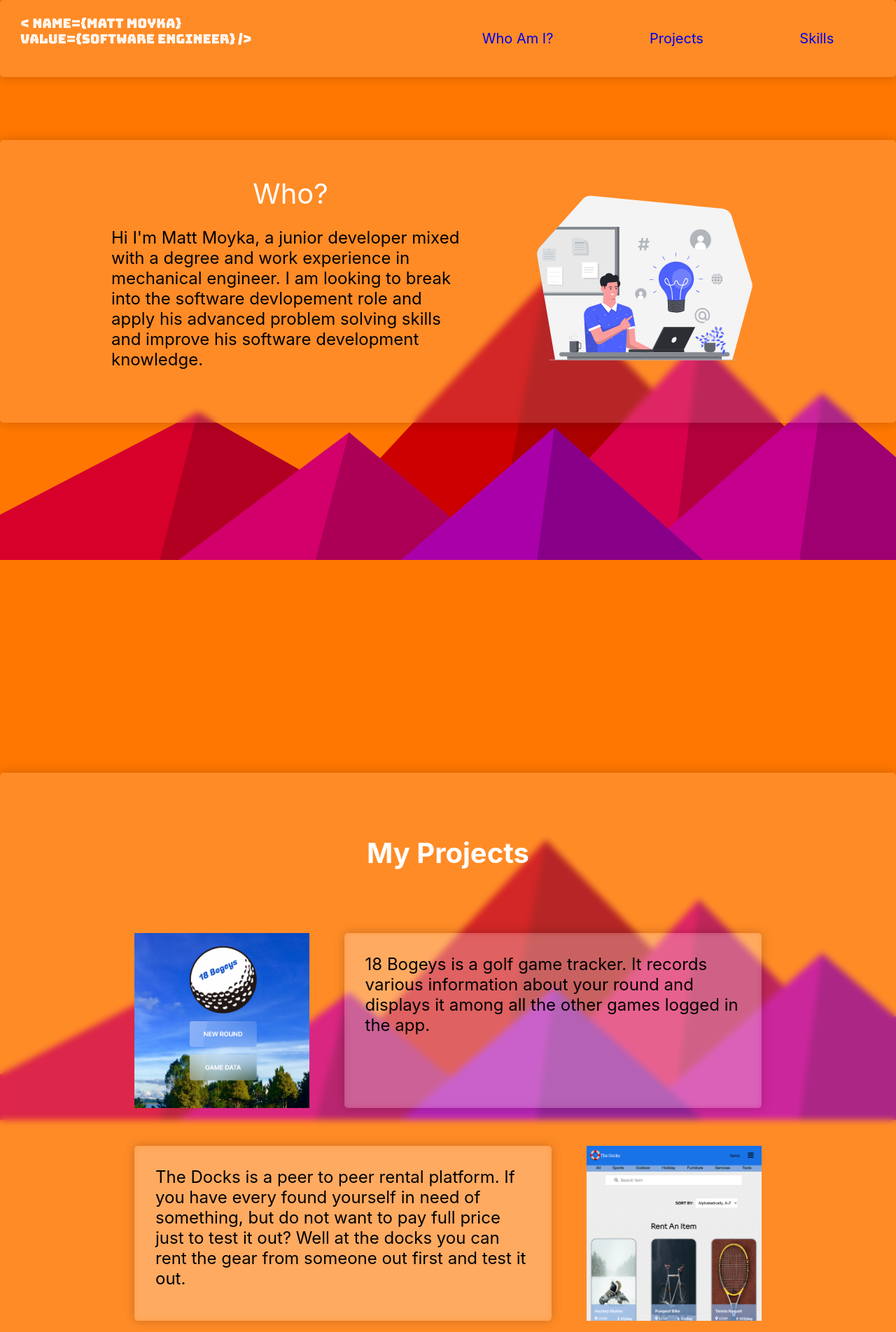
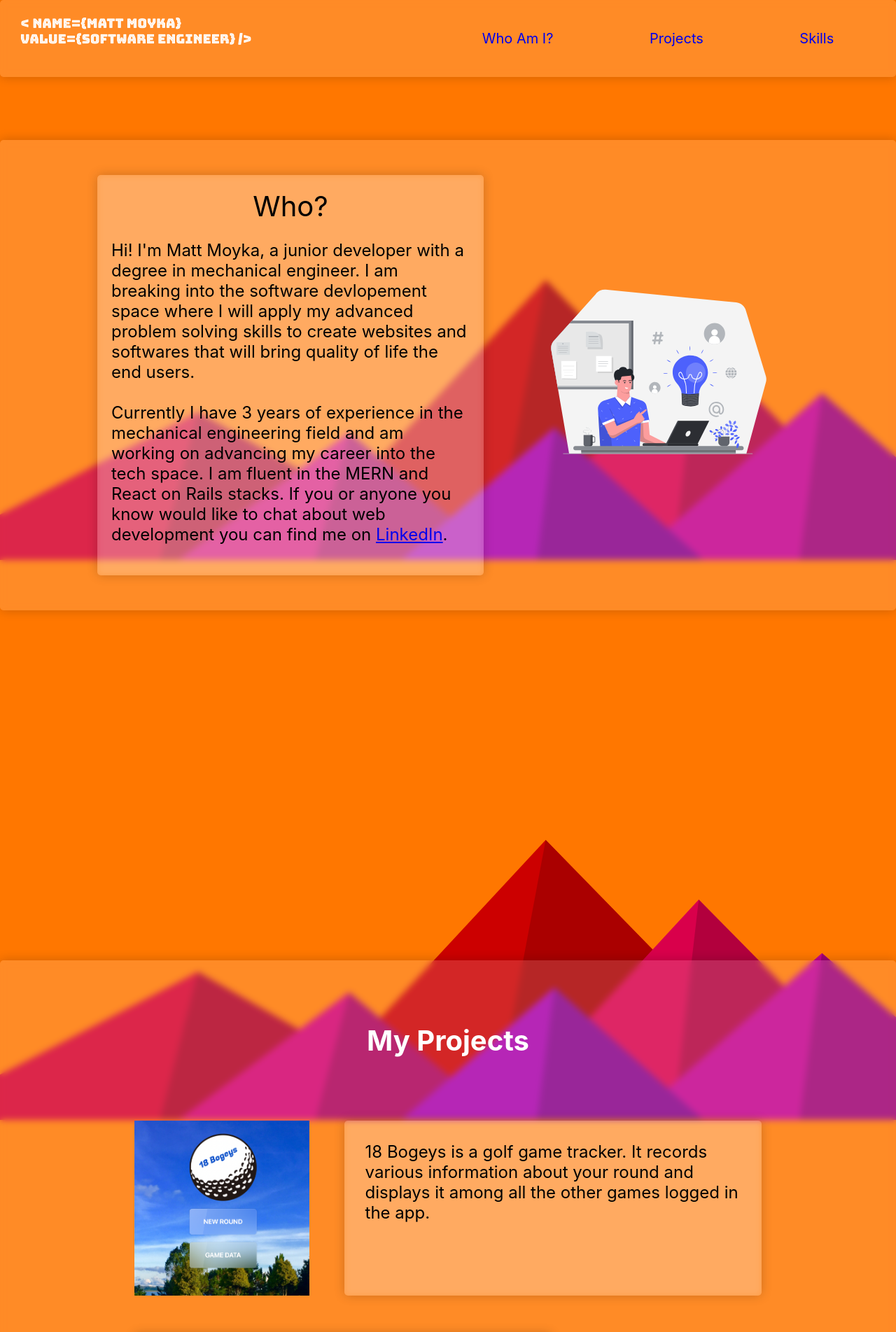
Before and after one commit to MattMoyka/PortfolioWebsite, a React (Create React App) app in the folder client/: page / in a window 1280 px wide. Shown: the top 1903 px of the page at 70% size. Built offline with nearby package versions, Linux system fonts and the light colour scheme.

Commit message:
text edited

```diff
--- a/client/src/components/AboutMe.jsx
+++ b/client/src/components/AboutMe.jsx
@@ -8,7 +8,9 @@ export default function AboutMe() {
       <div className='aboutme-container'>
         <div className='aboutme-text'>
           <div className='aboutme-title' >Who?</div>
-          <p className='aboutme-p'>Hi I'm Matt Moyka, a junior developer mixed with a degree and work experience in mechanical engineer. I am looking to break into the software devlopement role and apply his advanced problem solving skills and improve his software development knowledge.</p>
+          <p className='aboutme-p'> Hi! I'm Matt Moyka, a junior developer with a degree in mechanical engineer. I am breaking into the software devlopement space where I will apply my advanced problem solving skills to create websites and softwares that will bring quality of life the end users. <br /><br />
+            Currently I have 3 years of experience in the mechanical engineering field and am working on advancing my career into the tech space. I am fluent in the MERN and React on Rails stacks. If you or anyone you know would like to chat about web development you can find me on <a href='https://www.linkedin.com/in/matthew-moyka-952651111/' >LinkedIn</a>.
+          </p>
         </div>
         <Landing />
       </div>
--- a/client/src/components/Projects.jsx
+++ b/client/src/components/Projects.jsx
@@ -18,16 +18,15 @@ export default function Projects() {
         <div className='project-card'>
 
           <div className='project-div'>
-            The Docks is a peer to peer rental platform. If you have every found yourself in need of something, but do not want to pay full price just to test it out? Well at the docks you can rent the gear from someone out first and test it out.
+            The Docks is a peer to peer rental platform. Have you ever found yourself in need of something, but do not want to pay full price just to test it out? Well at the docks you can rent the gear from someone first and test it out at a much lower cost.
           </div>
           <a href='https://thedocks.netlify.app/' target="_blank" rel="noreferrer"><img src={docks} className='project-img' alt='The docks app' /></a>
         </div>
         <div className='project-card'>
           <a href='https://salesverse.netlify.app/' target="_blank" rel="noreferrer"><img src={salesverse} className='project-img' alt='salesverse app' /></a>
           <div className='project-div'>
-            SalesVerse is the small business sales coordinator that will get your team on track and up to date. This program will hold all the info on the items you sell as well as displaying margin and other important info needed when deciding a price. In addition it will display over all stats based on revenue and percent growth. You can invite everyone on your team so that everyone can see how eachother are doing.
+            SalesVerse is the small business sales coordinator that will get your team on track and up to date. This program will hold all the info on the items you sell as well as displaying margin and other important info needed when deciding a price. In addition it will display over all stats based on revenue and percent growth.
           </div>
-
         </div>
       </div>
     </ div>
--- a/client/src/components/component.css
+++ b/client/src/components/component.css
@@ -18,20 +18,25 @@ backdrop-filter: blur(5px);
 
 .aboutme-title{
 
-background: inherit;
 font-size: 2.5rem;
 text-align: center;
-color: white;
+
 }
 
 .aboutme-p{
   font-size: 1.5rem;
+
 }
 
 .aboutme-text{
   display: flex;
   flex-direction: column;
   width: 40vw;
+  box-shadow: 0 0 1rem 0 rgba(0, 0, 0, .2);
+  border-radius: 5px;
+  background-color: rgba(255, 255, 255, .15);
+  backdrop-filter: blur(5px);
+  padding: 20px;
 }
 
 /* ============================= */
```
